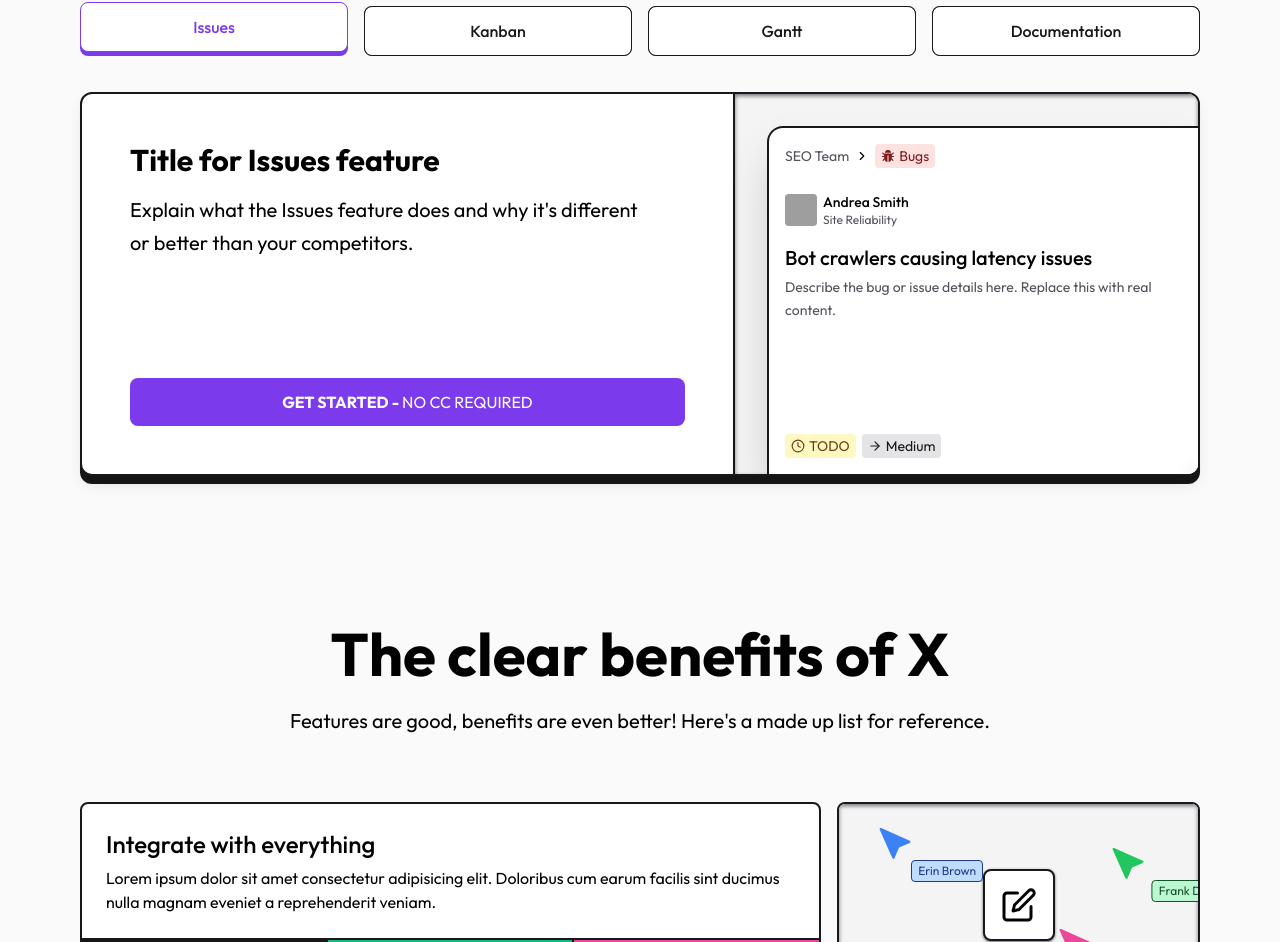
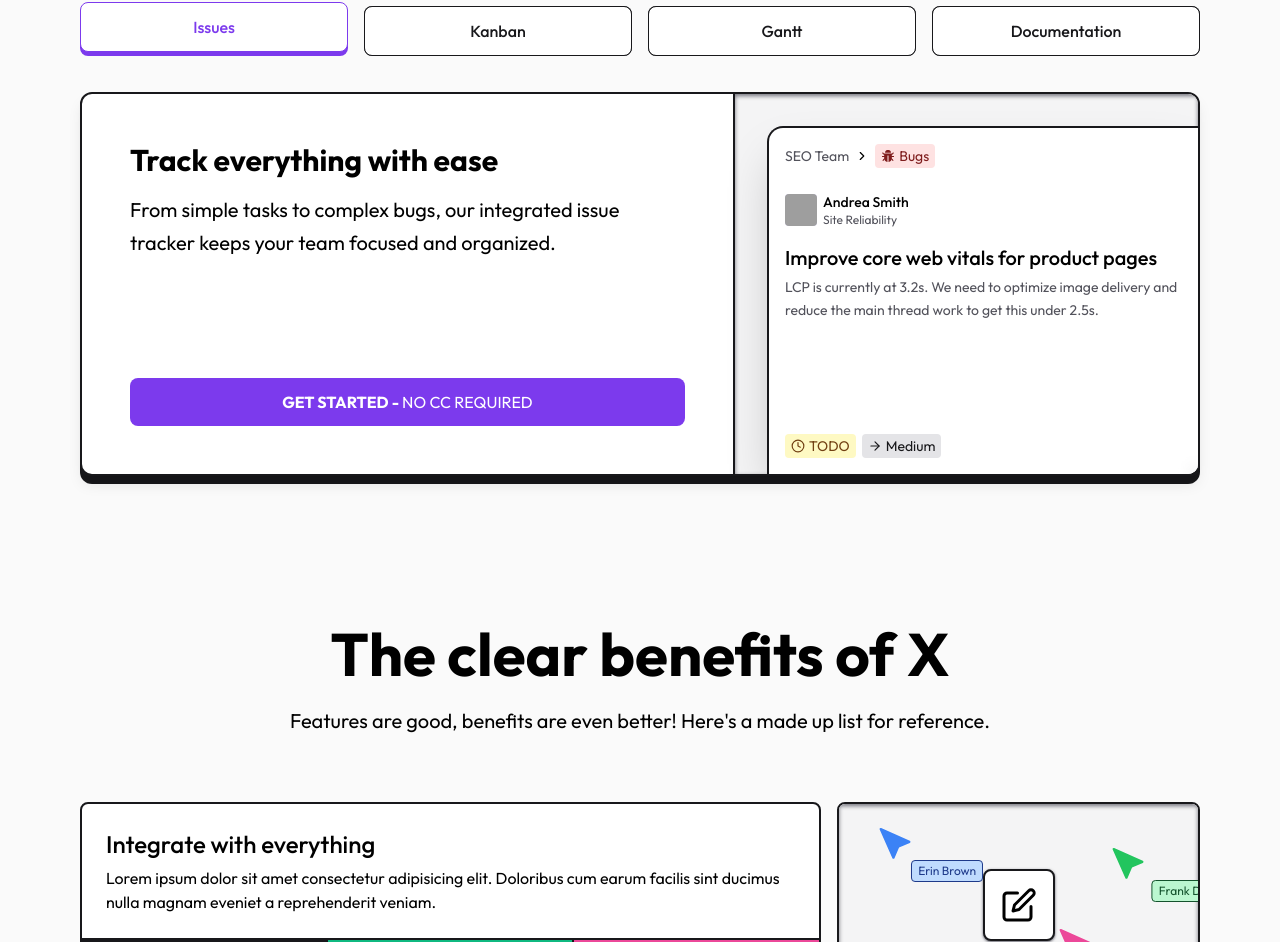
Before and after one commit to Vaibhavdixit1/saas-starter-nextjs-website, a Next.js app: page /features in a window 1280 px wide. Shown: the part 893-1835 px from the top of the page. Built offline with nearby package versions, Linux system fonts and the light colour scheme; grey boxes are pictures that could not be loaded.

Commit message:
docs: replace content placeholders with real product features

```diff
--- a/src/components/feature-toggles/data.tsx
+++ b/src/components/feature-toggles/data.tsx
@@ -36,10 +36,10 @@ const IssuesComponent = () => {
         </div>
       </div>
       <div className="mb-1 line-clamp-1 text-xl font-medium">
-        Bot crawlers causing latency issues
+        Improve core web vitals for product pages
       </div>
       <span className="line-clamp-3 text-sm leading-relaxed text-zinc-600">
-        Describe the bug or issue details here. Replace this with real content.
+        LCP is currently at 3.2s. We need to optimize image delivery and reduce the main thread work to get this under 2.5s.
       </span>
       <div className="absolute bottom-0 left-0 right-0 flex items-center gap-1.5 bg-white/50 p-4 backdrop-blur">
         <span className="flex w-fit items-center gap-1 rounded bg-yellow-100 px-1.5 py-0.5 text-sm text-yellow-900">
@@ -193,7 +193,7 @@ const DocumentationComponent = () => {
         </span>
       </div>
       <span className="relative mb-1.5 inline-block text-lg font-medium">
-        AWS Migration Technical Proposal
+        Project Phoenix Launch Strategy
         <span className="inline-block scale-150 animate-pulse text-green-600">
           |
         </span>
@@ -201,7 +201,7 @@ const DocumentationComponent = () => {
       </span>
       <br />
       <span className="relative text-xs text-zinc-600 sm:text-sm">
-        Document content goes here. Add real content to describe your feature or proposal.{" "}
+        This document outlines the phased roll out for our new AI-powered analytics engine. We'll start with a closed beta for our Enterprise customers on May 1st.{" "}
         <span className="inline-block scale-150 animate-pulse text-blue-600">
           |
         </span>
@@ -216,32 +216,32 @@ export const data = [
     id: 1,
     title: "Issues",
     Component: IssuesComponent,
-    cardTitle: "Title for Issues feature",
+    cardTitle: "Track everything with ease",
     cardSubtitle:
-      "Explain what the Issues feature does and why it's different or better than your competitors.",
+      "From simple tasks to complex bugs, our integrated issue tracker keeps your team focused and organized.",
   },
   {
     id: 2,
     title: "Kanban",
     Component: KanbanComponent,
-    cardTitle: "Title for Kanban feature",
+    cardTitle: "Visualize your workflow",
     cardSubtitle:
-      "Explain what the Kanban feature does and why it's different or better than your competitors.",
+      "Move tasks through your custom pipeline and identify bottlenecks before they slow you down.",
   },
   {
     id: 3,
     title: "Gantt",
     Component: GanttComponent,
-    cardTitle: "Title for Gantt feature",
+    cardTitle: "Master your timeline",
     cardSubtitle:
-      "Explain what the Gantt feature and why it's different or better than your competitors.",
+      "Plan large-scale projects with interactive Gantt charts that update in real-time as your team ships.",
   },
   {
     id: 4,
     title: "Documentation",
     Component: DocumentationComponent,
-    cardTitle: "Title for Documentation feature",
+    cardTitle: "Centralize your knowledge",
     cardSubtitle:
-      "Explain what the Documentation feature and why it's different or better than your competitors.",
+      "Keep requirements, technical specs, and team processes in one place with a powerful collaborative editor.",
   },
 ];
```
